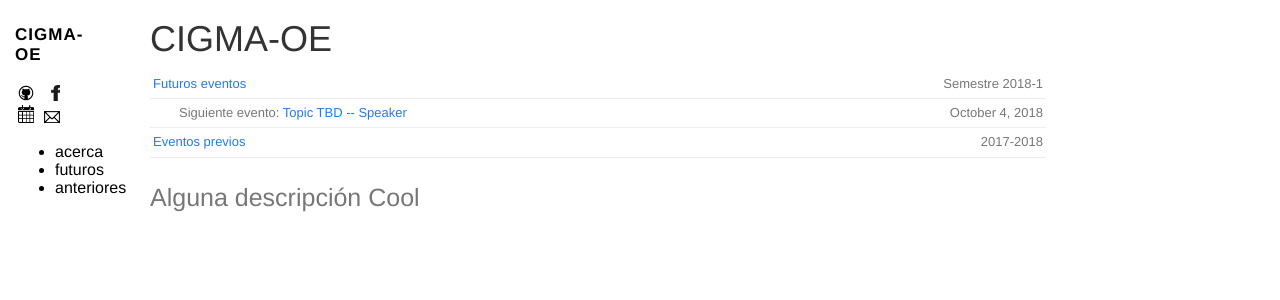
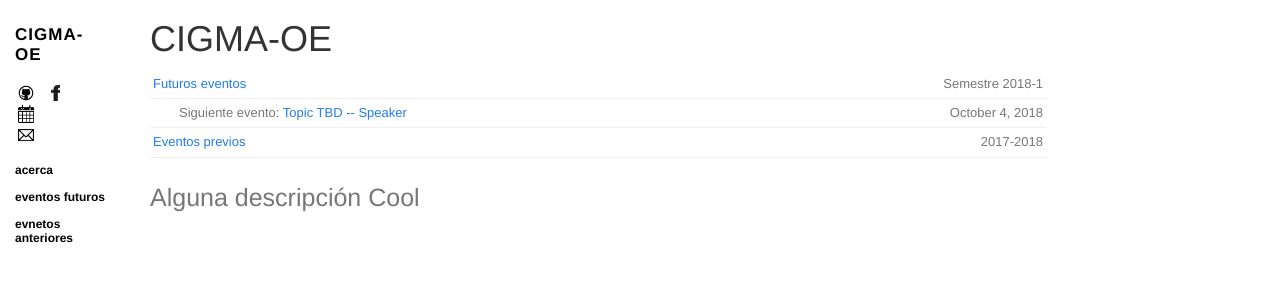
Before and after one commit to camiloll/cigma-oe.github.io, a Jekyll site: the page built from index.md, in a window 1280 px wide. Shown: the top 300 px of the page. Built offline with Jekyll 4.4.1, drawn with Linux system fonts in a browser that asks for light colours; nearby versions of some CDN libraries.

Commit message:
fix some problems

```diff
--- a/_layouts/layout.html
+++ b/_layouts/layout.html
@@ -44,13 +44,13 @@
       <a href="https://www.facebook.com/{{ site.facebook }}" target="_blank"><img src="{{ site.url }}/images/fb.png"></a>
       <br>
       <a href="{{ site.calendar }}"><img src="{{ site.url }}/images/calendar.png"/></a>
+      </section>
       <a href="{{ site.mailinglist }}"><img src="{{ site.url }}/images/email.png"/></a>
     <section class="sections">
-    </section>
       <ul>
         <li><a href="{{ site.url }}/">acerca</a></li>
-        <li><a href="{{ site.url }}/upcoming.html">futuros</a></li>
-        <li><a href="{{ site.url }}/previous.html">anteriores</a></li>
+        <li><a href="{{ site.url }}/upcoming.html">eventos futuros</a></li>
+        <li><a href="{{ site.url }}/previous.html">evnetos anteriores</a></li>
       </ul>
     </section>
   </section>
```
